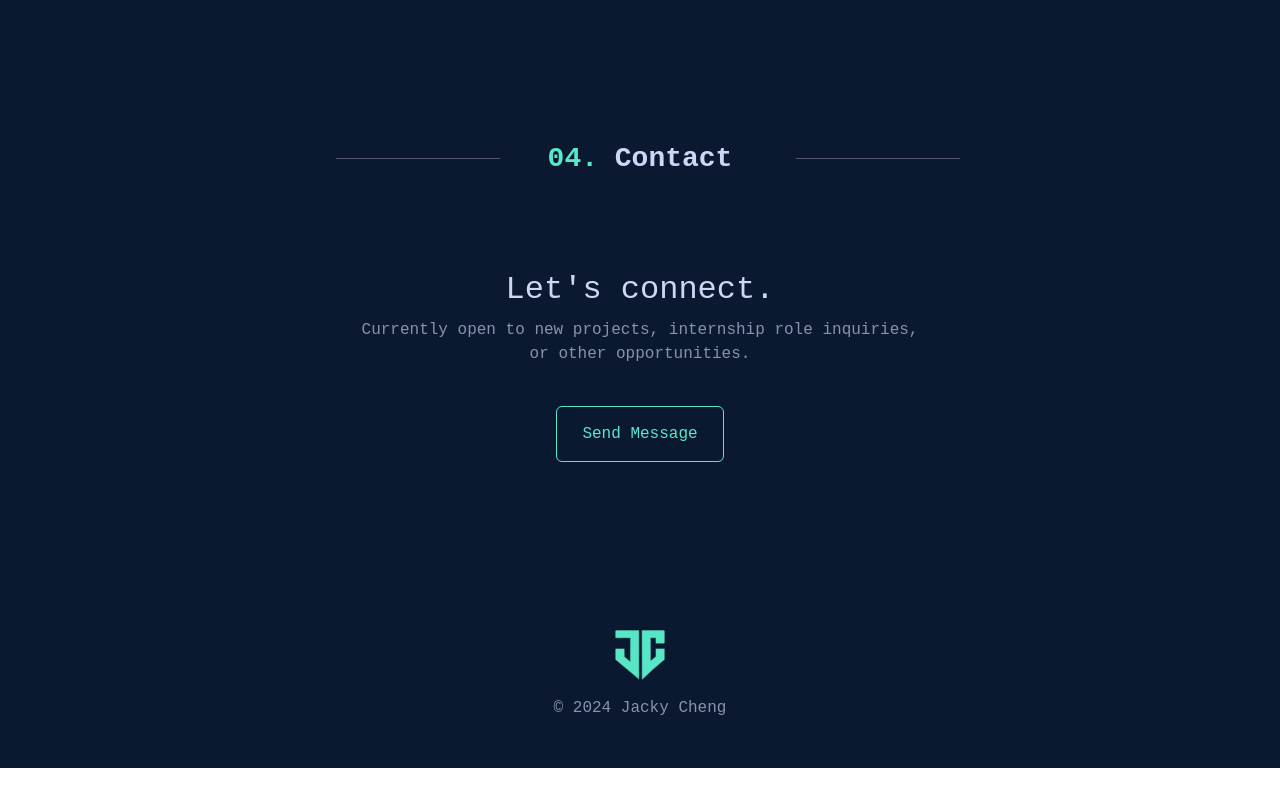
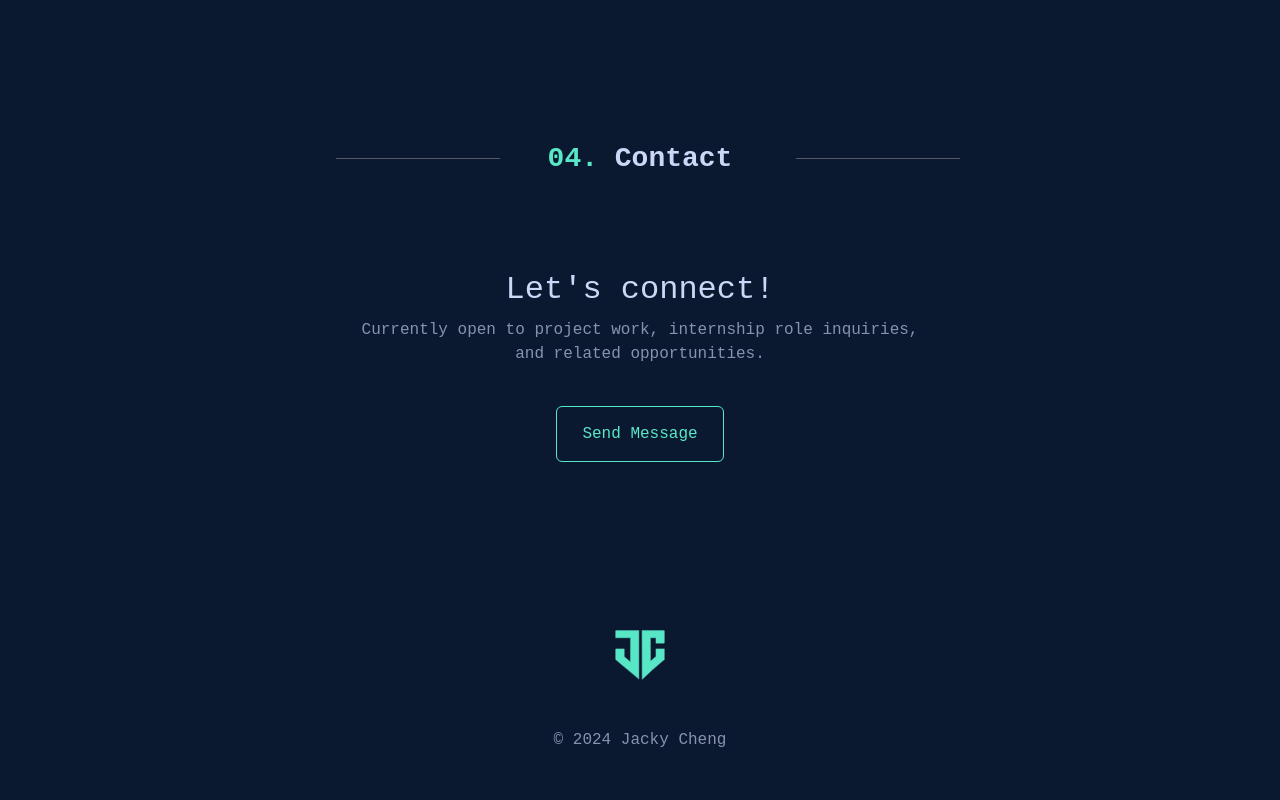
Before and after one commit to jacheng1/custom-website, a React (Vite) app in the folder frontend/: page / in a window 1280 px wide. Shown: the part 1148-1948 px from the top of the page. Before the commit the page ends 1916 px from the top, so only its background shows below. Built offline with nearby package versions, Linux system fonts and the light colour scheme.

Commit message:
Add links to Google Drive resume.

```diff
--- a/frontend/src/Home.jsx
+++ b/frontend/src/Home.jsx
@@ -111,9 +111,9 @@ function Home() {
             >
               <span className="link-number">04.</span> Contact
             </button>
-            <Link to="/resume" className="btn btn-outline-success ms-3">
+            <a className="btn btn-outline-success ms-3" href="https://drive.google.com/file/d/15n2c06tI7ZQMvMnUexmJjzAaJ_TuJ4Rq/view" target="_blank" rel="noopener noreferrer">
               Resume
-            </Link>
+            </a>
           </form>
         </div>
       </nav>
@@ -129,9 +129,9 @@ function Home() {
             <br />
             intuitive, user-centric solutions.
           </p>
-          <Link to="/resume" className="btn btn-outline-success btn-custom mt-5 mb-5">
+          <a className="btn btn-outline-success btn-custom mt-5 mb-5" href="https://drive.google.com/file/d/15n2c06tI7ZQMvMnUexmJjzAaJ_TuJ4Rq/view" target="_blank" rel="noopener noreferrer">
             Check out my work!
-          </Link>
+          </a>
         </div>
       </div>
       <div id="experience" className="intro-section bg-custom-blue text-start text-light pt-5 pb-5">
@@ -159,11 +159,11 @@ function Home() {
           <div className="horizontal-line-contact"></div>
         </div>
         <div className="container p-4 text-center">
-          <h2 className="text-light-gray">Let's connect.</h2>
+          <h2 className="text-light-gray">Let&apos;s connect!</h2>
           <p className="text-gray">
-              Currently open to new projects, internship role inquiries,
+              Currently open to project work, internship role inquiries,
               <br />
-              or other opportunities.
+              and related opportunities.
           </p>
           <a className="btn btn-outline-success btn-custom mt-4 mb-5" href="mailto:chjack568@gmail.com" target="_blank" rel="noopener noreferrer">
             Send Message
@@ -174,7 +174,7 @@ function Home() {
         <div className="container text-center">
           <img
             src={logo}
-            className="logo mb-3"
+            className="logo mb-5"
             alt="Initials logo"
             width="50"
             height="50"
```
